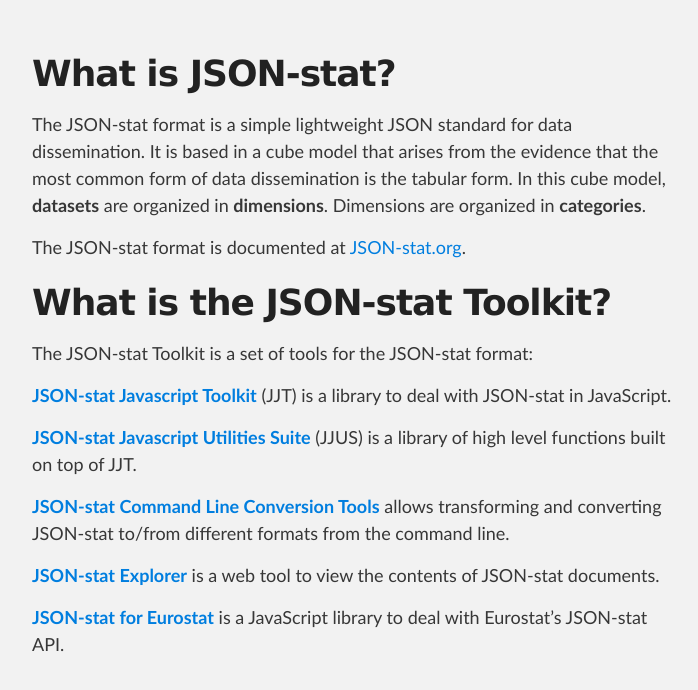
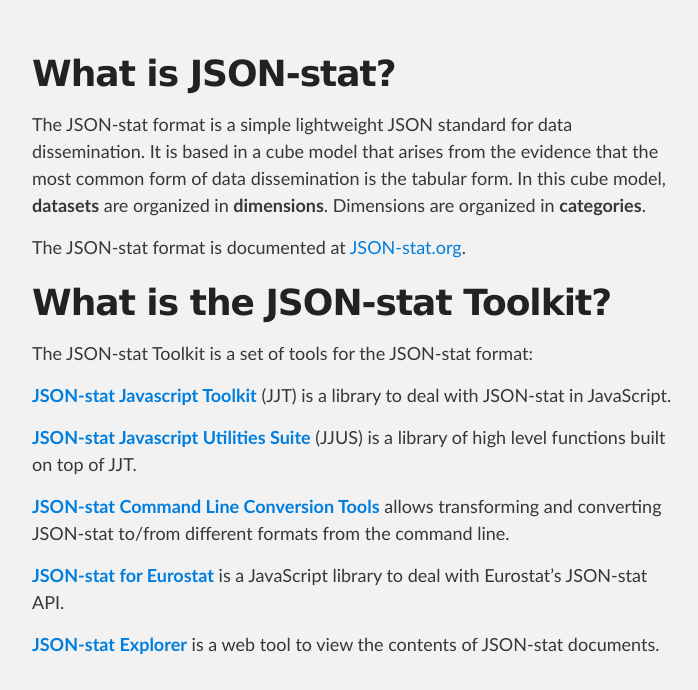
Before and after one commit to jsonstat/jsonstat, a Jekyll site: the page built from index.md, in a window 1280 px wide, cut to the strip 142-832 px from the top of the page. Shown: the whole strip, without its empty margins (288-986 px from the left). Built offline with Jekyll 4.4.1, drawn with Linux system fonts in a browser that asks for light colours; some web fonts are replaced; part of the change alters nothing that is shown.

```diff
--- a/index.md
+++ b/index.md
@@ -14,12 +14,12 @@ The JSON-stat format is documented at [JSON-stat.org](https://json-stat.org/form
 
 The JSON-stat Toolkit is a set of tools for the JSON-stat format:
 
-**[JSON-stat Javascript Toolkit](https://www.npmjs.com/package/jsonstat)** (JJT) is a library to deal with JSON-stat in JavaScript.
+**[JSON-stat Javascript Toolkit](https://www.npmjs.com/package/jsonstat-toolkit)** (JJT) is a library to deal with JSON-stat in JavaScript.
 
-**[JSON-stat Javascript Utilities Suite](https://www.npmjs.com/package/jsonstat-utils)** (JJUS) is a library of high level functions built on top of JJT.
+**[JSON-stat Javascript Utilities Suite](https://www.npmjs.com/package/jsonstat-suite)** (JJUS) is a library of high level functions built on top of JJT.
 
 **[JSON-stat Command Line Conversion Tools](https://www.npmjs.com/package/jsonstat-conv)** allows transforming and converting JSON-stat to/from different formats from the command line.
 
+**[JSON-stat for Eurostat](https://www.npmjs.com/package/jsonstat-euro)** is a JavaScript library to deal with Eurostat's JSON-stat API.
+
 **[JSON-stat Explorer](https://jsonstat.com/explorer/)** is a web tool to view the contents of JSON-stat documents.
-
-**[JSON-stat for Eurostat](https://www.npmjs.com/package/jsonstat-euro)** is a JavaScript library to deal with Eurostat's JSON-stat API.
```
